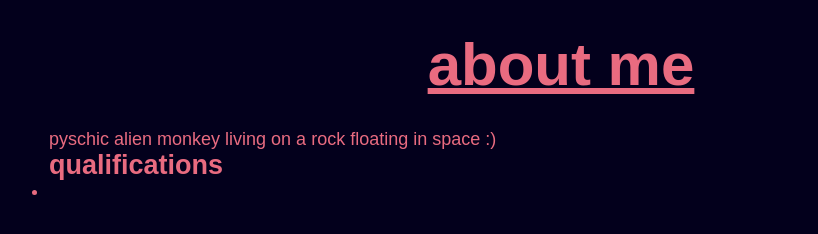
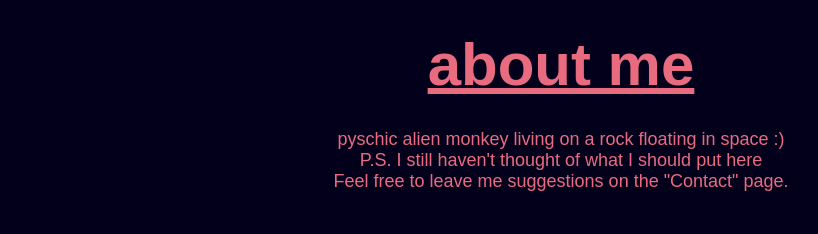
Before and after one commit to probablyliquid/beta-testing-website, a plain HTML site: page pages/about me/about me.html in a window 1280 px wide. Shown: the top 234 px of the page, without its empty margins (79-897 px from the left). Drawn offline with Linux system fonts and the light colour scheme; a web font is replaced by a local one.

Commit message:
about me changes

```diff
--- a/pages/about me/about me.html
+++ b/pages/about me/about me.html
@@ -30,12 +30,8 @@
       </div>
       <div class="text" id="text">
         pyschic alien monkey living on a rock floating in space :)
-        <div class="qualification" id="qualifications">
-          <h2 id="qualifications-text">qualifications</h2>
-          <ul id="quals">
-            <li></li>
-          </ul>
-        </div>
+        <p>P.S. I still haven't thought of what I should put here</p>
+        <p>Feel free to leave me suggestions on the "Contact" page.</p>
       </div>
     </div>
 
--- a/pages/about me/aboutmestyles.css
+++ b/pages/about me/aboutmestyles.css
@@ -46,6 +46,7 @@ body {
 #text {
   width: 100%;
   font-size: 18px;
+  text-align: center;
   /* border: 2px solid red; */
 }
 
```
